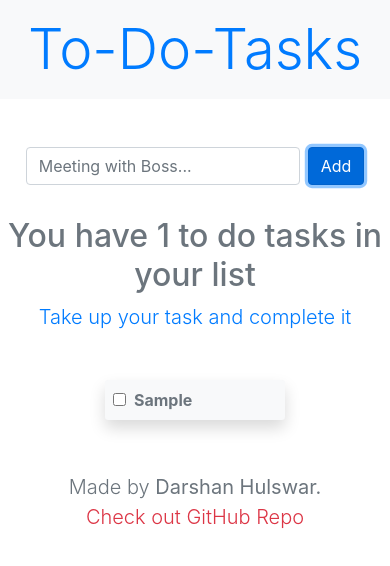
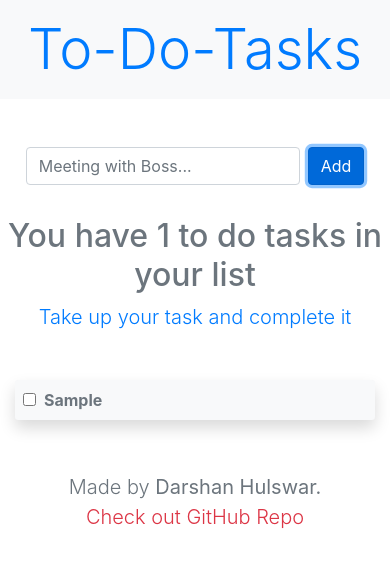
Before and after one commit to darshanhulswar/TodoList-React-and-Bootstrap--App, a React (Create React App) app: page / in a window 390 px wide. Both pictures are taken after typing "Sample" into the empty fields and a click on the input "Add". Shown: the top 566 px of the page. Built offline with nearby package versions, Linux system fonts and the light colour scheme.

Commit message:
width issue on small screen devices fixed by setting width to w-70

```diff
--- a/src/Components/TodoApp/Todo.js
+++ b/src/Components/TodoApp/Todo.js
@@ -16,7 +16,7 @@ function Todo(props) {
     }
 
     return (
-        <div className="w-50 mx-auto">
+        <div className="w-70 mx-auto">
             <div
                 style={cursorStyle}
                 onClick={() => props.change(props.id)}
```
